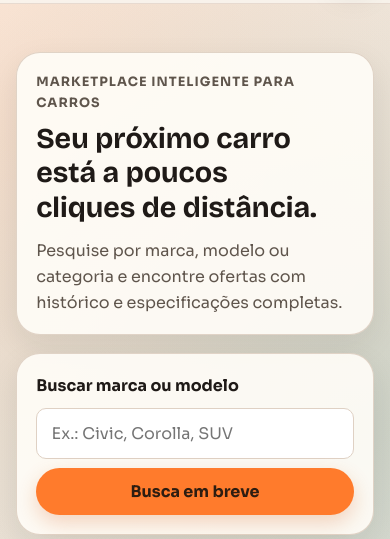
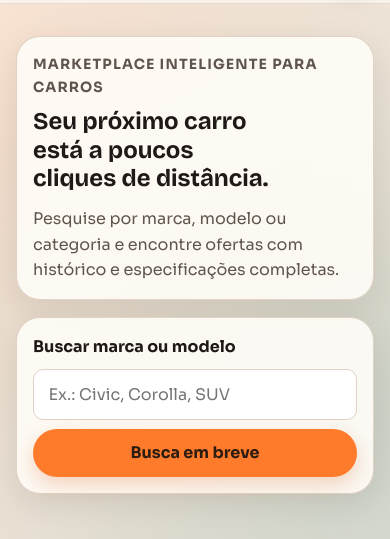
Before and after one commit to arthurhenrique02/motor_place, a plain HTML site: page index.html in a window 390 px wide. Shown: the part 71-610 px from the top of the page. Drawn offline with nearby package versions, Linux system fonts and the light colour scheme.

Commit message:
fix: melhorias de responsividade e compatibilidade mobile

```diff
--- a/css/base.css
+++ b/css/base.css
@@ -65,6 +65,8 @@ textarea,
 select {
   padding: var(--space-9) var(--space-12);
   background: var(--color-input-bg);
+  /* garante >= 16px em viewports estreitos para não disparar zoom no iOS */
+  font-size: max(1rem, 16px);
 }
 
 input:focus-visible,
--- a/css/components/hero.css
+++ b/css/components/hero.css
@@ -10,18 +10,10 @@
   cursor: pointer;
 }
 
-.btn:hover {
-  transform: translateY(-1px);
-}
-
 .btn-primary {
   background: var(--color-brand);
   color: var(--color-on-brand);
   box-shadow: var(--shadow-brand);
-}
-
-.btn-primary:hover {
-  background: var(--color-brand-strong);
 }
 
 .btn-accent {
@@ -30,19 +22,29 @@
   box-shadow: var(--shadow-accent);
 }
 
-.btn-accent:hover {
-  background: var(--color-accent-strong);
-  color: var(--color-on-accent-hover);
-}
-
 .btn-outline {
   border-color: var(--color-brand);
   color: var(--color-brand);
   background: transparent;
 }
 
-.btn-outline:hover {
-  background: var(--overlay-brand-hover);
+@media (hover: hover) {
+  .btn:hover {
+    transform: translateY(-1px);
+  }
+
+  .btn-primary:hover {
+    background: var(--color-brand-strong);
+  }
+
+  .btn-accent:hover {
+    background: var(--color-accent-strong);
+    color: var(--color-on-accent-hover);
+  }
+
+  .btn-outline:hover {
+    background: var(--overlay-brand-hover);
+  }
 }
 
 .hero {
@@ -81,3 +83,18 @@
     grid-template-columns: 1fr;
   }
 }
+
+@media (max-width: 768px) {
+  .hero {
+    padding: var(--space-17) 0 var(--space-15);
+  }
+
+  .hero-copy h1 {
+    font-size: clamp(1.5rem, 6vw, 2rem);
+  }
+
+  .hero-copy,
+  .hero-search {
+    padding: var(--space-13);
+  }
+}
--- a/css/components/nav.css
+++ b/css/components/nav.css
@@ -81,7 +81,7 @@
 }
 
 /* MOBILE */
-@media (max-width: 800px) {
+@media (max-width: 768px) {
   .header-inner {
     min-height: var(--size-header-min-height);
     flex-direction: row;
--- a/css/components/pills.css
+++ b/css/components/pills.css
@@ -14,7 +14,9 @@
   font-weight: var(--font-weight-semibold);
 }
 
-.category-list a:hover {
-  border-color: var(--color-brand);
-  color: var(--color-brand);
+@media (hover: hover) {
+  .category-list a:hover {
+    border-color: var(--color-brand);
+    color: var(--color-brand);
+  }
 }
--- a/css/layout.css
+++ b/css/layout.css
@@ -14,14 +14,21 @@
 .section-header p {
   color: var(--color-muted);
   margin-top: var(--space-1);
+  max-width: 75ch;
 }
 
 .page-main {
   padding-bottom: var(--space-17);
 }
 
-@media (max-width: 800px) {
+@media (max-width: 768px) {
   .section {
     padding: var(--space-17) 0;
   }
 }
+
+@media (min-width: 1400px) {
+  .container {
+    max-width: 1280px;
+  }
+}
--- a/css/tokens/spacing.css
+++ b/css/tokens/spacing.css
@@ -56,7 +56,7 @@
   --_radius-nav-toggle: 0.85rem;
   --_radius-nav-link: 0.9rem;
 
-  --_breakpoint-mobile: 800px;
+  --_breakpoint-mobile: 768px;
   --_breakpoint-tablet: 980px;
   --_breakpoint-mobile-sm: 680px;
 
--- a/css/tokens/typography.css
+++ b/css/tokens/typography.css
@@ -12,13 +12,17 @@
  *   --line-height-*      Alturas de linha (base, heading)
  *   --letter-spacing-*   Espaçamento entre letras por uso semântico
  */
+html {
+  font-size: clamp(16px, 1.1vw, 20px);
+}
+
 :root {
   /* Primitives (uso interno) */
   --_font-family-base: "Sora", "Trebuchet MS", sans-serif;
   --_font-family-heading: "Bricolage Grotesque", "Verdana", sans-serif;
 
   --_font-size-xs: 0.8rem;
-  --_font-size-sm: 0.85rem;
+  --_font-size-sm: 0.88rem;
   --_font-size-md: 0.95rem;
   --_font-size-base: 1rem;
   --_font-size-lg: 1.08rem;
--- a/css/utilities.css
+++ b/css/utilities.css
@@ -3,5 +3,5 @@
   font-weight: var(--font-weight-bold);
   letter-spacing: var(--letter-spacing-eyebrow);
   text-transform: uppercase;
-  font-size: var(--font-size-xs);
+  font-size: var(--font-size-sm);
 }
```
Also changed, not shown: css/components/components.css (+23 -16 lines).
